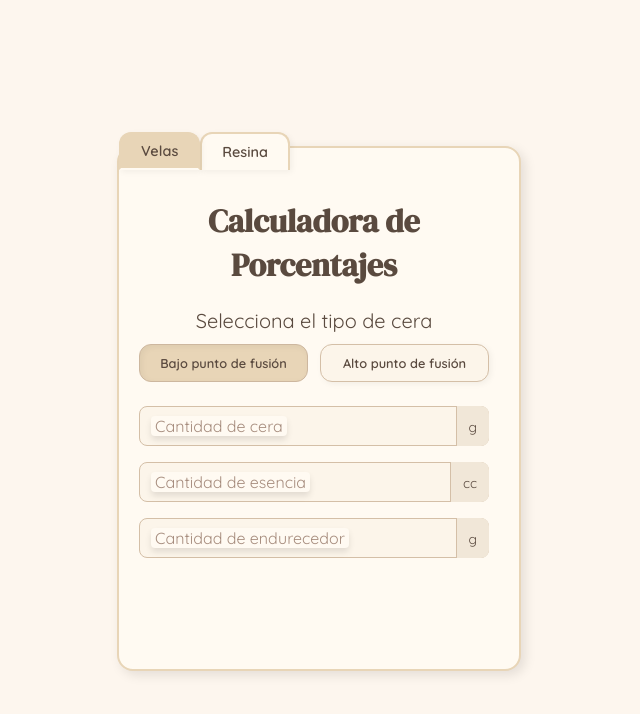
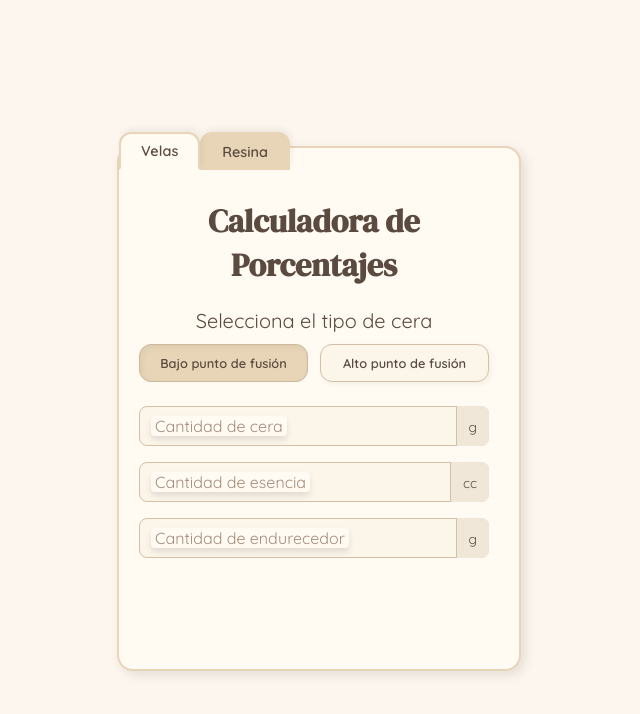
Before and after one commit to rastonedev/percentage-calculator, a plain HTML site: page index.html in a window 1280 px wide. Shown: the whole page, without its empty margins (321-961 px from the left). Drawn offline with Linux system fonts and the light colour scheme.

Commit message:
Improved tab colors for agenda-style effect

```diff
--- a/style.css
+++ b/style.css
@@ -215,7 +215,7 @@ h1 {
   }
 
   .tab {
-    background-color: #fffaf2;
+    background-color: #e8d5b7;
     border: 2px solid #e8d5b7;
     border-bottom: none;
     padding: 8px 20px;
@@ -225,12 +225,12 @@ h1 {
     font-size: 0.9rem;
     color: #5a4a3f;
     cursor: pointer;
-    box-shadow: 2px 2px 6px rgba(0, 0, 0, 0.05);
+    box-shadow: 2px -4px 6px rgba(0, 0, 0, 0.05);
     transition: background 0.3s;
   }
 
   .tab.active {
-    background-color: #e8d5b7;
+    background-color: #fffaf2;
     border-bottom: 2px solid #fffaf2;
     z-index: 11;
   }
```
